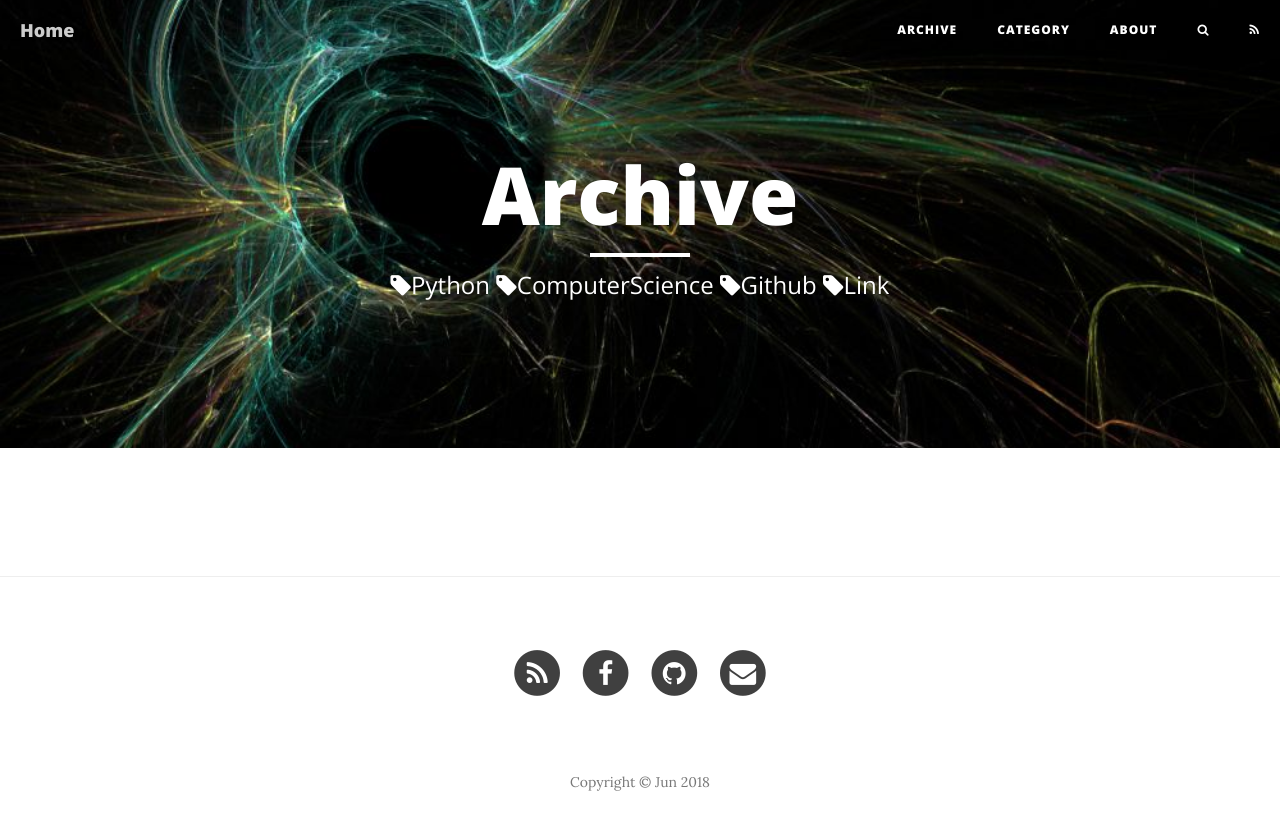
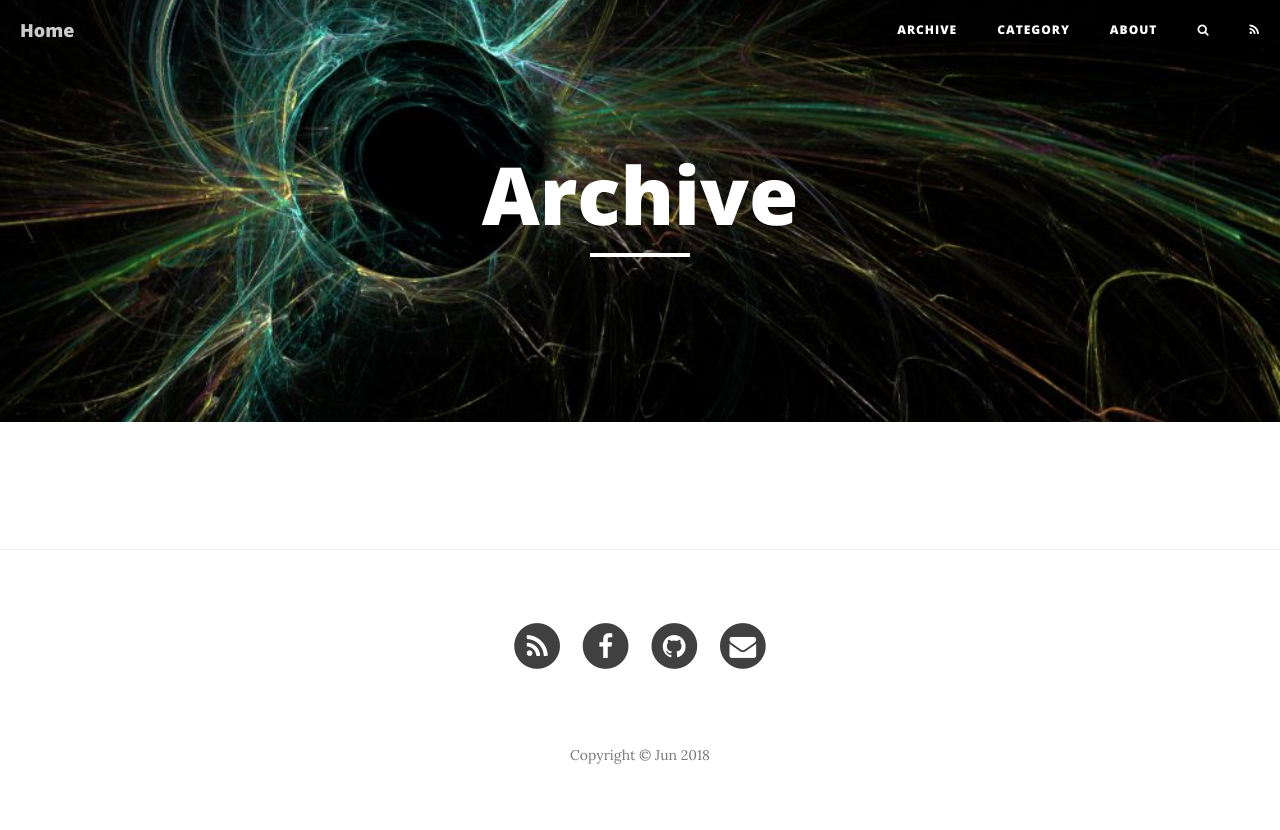
Before and after one commit to jjango/jjango.github.io, a Jekyll site: the page built from archive/index.html, in a window 1280 px wide. Shown: the top 830 px of the page. Built offline with Jekyll 4.4.1, drawn with Linux system fonts in a browser that asks for light colours; nearby versions of some CDN libraries; the list of posts is cut into pages by our own code; part of the change alters nothing that is shown.

```diff
--- a/archive/index.html
+++ b/archive/index.html
@@ -1,7 +1,7 @@
 ---
 layout: page
 title: "Archive"
-description: "!!SHOWTAGSINSTEADOFDESCRIPTION!!"
+#description: "!!SHOWTAGSINSTEADOFDESCRIPTION!!"
 header-img: "img/blog-bg.jpg"
 tags: [Python, ComputerScience, Github, Link]  #list of tags that you want to show in description of blog
 ---
```
